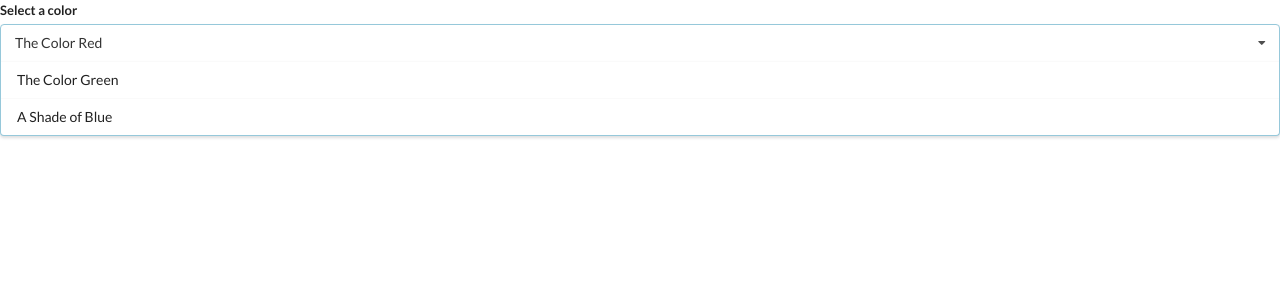
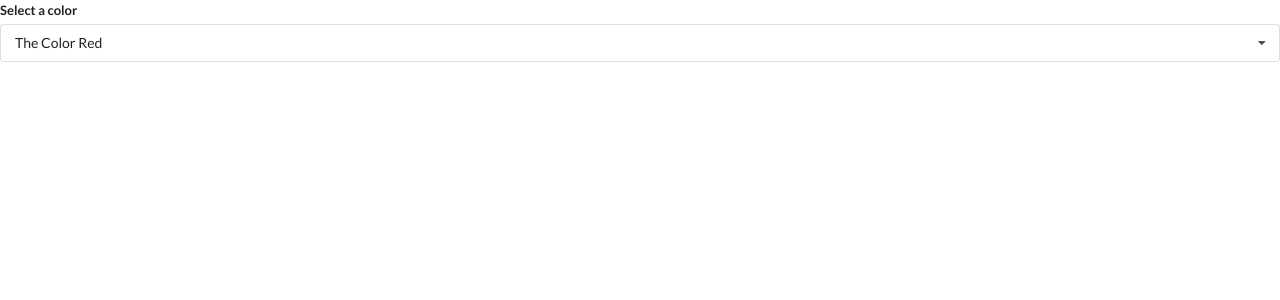
Before and after one commit to DrishtiGoda/ReactCourse, a React (Create React App) app in the folder widgets/: page / in a window 1280 px wide. Shown: the top 300 px of the page. Built offline with nearby package versions, Linux system fonts and the light colour scheme.

Commit message:
Making use of useRef

```diff
--- a/widgets/src/components/Dropdown.js
+++ b/widgets/src/components/Dropdown.js
@@ -1,10 +1,22 @@
-import React from "react";
+import React, { useState, useEffect, useRef } from "react";
 
 const Dropdown = ({ options, selected, onSelectedChange }) => {
+  const [open, setOpen] = useState(false);
+  const ref = useRef();
+
+  useEffect(() => {
+    document.body.addEventListener("click", (event) => {
+      if (ref.current.contains(event.target)) {
+        return;
+      }
+      setOpen(false);
+    });
+  }, []);
+
   const renderedOptions = options.map((option) => {
-if(option.value === selected.value){
-    return null
-}
+    if (option.value === selected.value) {
+      return null;
+    }
 
     return (
       <div
@@ -18,13 +30,20 @@
   });
 
   return (
-    <div className="ui form">
+    <div ref={ref} className="ui form">
       <div className="field">
         <label className="label">Select a color</label>
-        <div className="ui selection dropdown visible active">
+        <div
+          onClick={() => {
+            setOpen(!open);
+          }}
+          className={`ui selection dropdown ${open ? "visible active" : ""}`}
+        >
           <i className="dropdown icon"></i>
           <div className="text">{selected.label}</div>
-          <div className="menu visible transition">{renderedOptions}</div>
+          <div className={`menu ${open ? "visible transition" : ""}`}>
+            {renderedOptions}
+          </div>
         </div>
       </div>
     </div>
```
